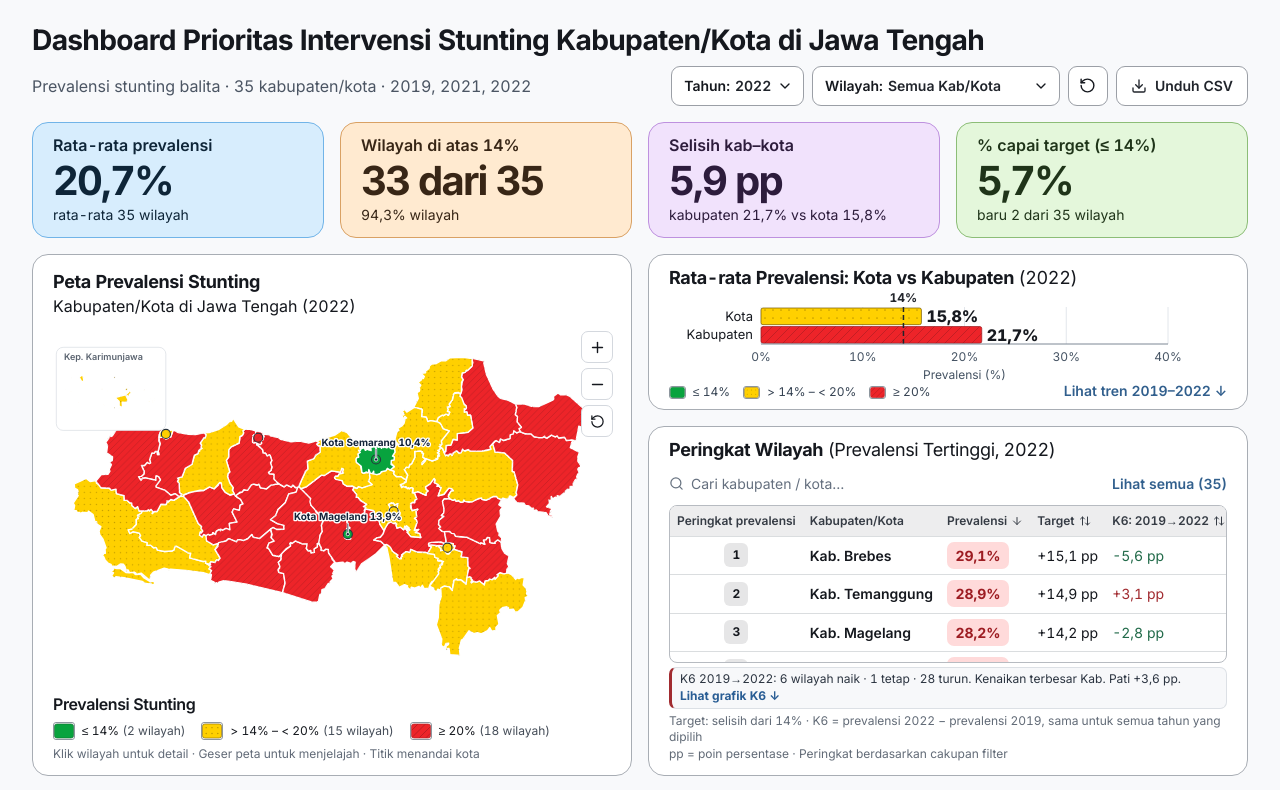
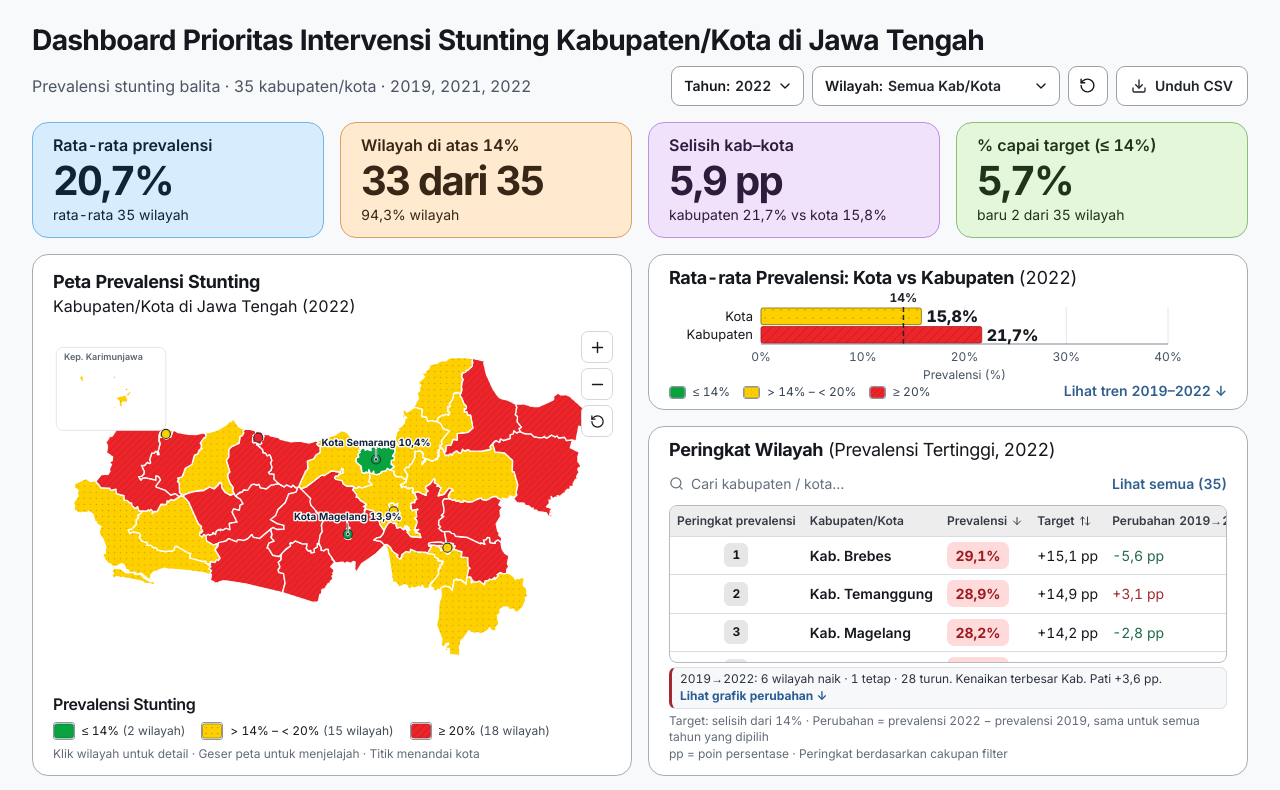
Before and after one commit to Ferdiana07/Dashboard-Prevelensi-Stunting-Jawa-Tengah, a React (Vite) app: page / in a window 1280 px wide. Shown: the top 790 px of the page. Built offline with nearby package versions, Linux system fonts and the light colour scheme.

Commit message:
Polish UI 4: Drop the K6 code from every visible text and aria-label

```diff
--- a/src/App.tsx
+++ b/src/App.tsx
@@ -49,7 +49,7 @@ export default function App() {
   // because the detail panel opens above the chart, outside the user's view.
   function selectFromK6(code: string) {
     setSelected(code)
-    setAnnouncement(`Detail ${areas.find(row => row.code === code)?.name ?? code} ditampilkan di atas grafik K6`)
+    setAnnouncement(`Detail ${areas.find(row => row.code === code)?.name ?? code} ditampilkan di atas grafik perubahan`)
   }
   function showDetails(event: React.MouseEvent) {
     event.preventDefault()
--- a/src/components/K6Chart.tsx
+++ b/src/components/K6Chart.tsx
@@ -90,9 +90,9 @@ export function K6Chart({ all, scope, scopeLabel, selected, onSelect, detailName
   const zero = g?.x(0) ?? 0
   const top = (index: number) => g!.header + index * g!.rowHeight
   return <section className="panel k6-panel" aria-labelledby="k6-title">
-    <div className="k6-heading"><div><h2 id="k6-title" tabIndex={-1}>Perubahan Prevalensi 2019→2022 (K6)</h2><p>Menjawab CBQ 2: wilayah yang naik atau turunnya paling lambat. Diurutkan dari kenaikan terbesar.</p></div>{detailName && <a className="k6-detail-link" href="#details-title" onClick={onShowDetails}>Detail {detailName} ↑</a>}</div>
+    <div className="k6-heading"><div><h2 id="k6-title" tabIndex={-1}>Perubahan Prevalensi 2019→2022</h2><p>Menjawab CBQ 2: wilayah yang naik atau turunnya paling lambat. Diurutkan dari kenaikan terbesar.</p></div>{detailName && <a className="k6-detail-link" href="#details-title" onClick={onShowDetails}>Detail {detailName} ↑</a>}</div>
     <div className="k6-body">
-      <aside className="k6-side" aria-label="Ringkasan arah perubahan K6">
+      <aside className="k6-side" aria-label="Ringkasan arah perubahan">
         <div className="k6-cards">
           <K6Card kind="up" title="Naik" count={groups.up.length} detail={groups.up[0] ? `Terbesar: ${groups.up[0].name} ${signed(groups.up[0].change)}` : 'Tidak ada wilayah yang naik'} />
           <K6Card kind="flat" title="Tetap" count={groups.flat.length} detail={groups.flat.length ? groups.flat.map(e => `${e.name} ${signed(0)}`).join(', ') : 'Tidak ada wilayah yang tetap'} />
--- a/src/components/RankingTable.tsx
+++ b/src/components/RankingTable.tsx
@@ -1,6 +1,6 @@
 import { useEffect, useMemo, useRef, useState } from 'react'
 import { ArrowDown, ArrowUp, ArrowUpDown, Search } from 'lucide-react'
-import { category, CATEGORIES, k6Entries, K6_LABEL, k6Change, K6_NOTE, k6SummaryText, prevalenceRank, rankingTitle, TARGET } from '../lib/calculations'
+import { category, CATEGORIES, k6Entries, k6Change, K6_NOTE, k6SummaryText, prevalenceRank, rankingTitle, TARGET } from '../lib/calculations'
 import { percent, signed } from '../lib/format'
 import type { Scope, StuntingRow, Year } from '../types'
 
@@ -54,7 +54,7 @@ export function RankingTable({ rows, all, year, scope, selected, onSelect }: Pro
     <h2 id="ranking-title">Peringkat Wilayah <span>({rankingTitle(sort, descending, year)})</span></h2>
     <div className="table-toolbar"><div className="search-wrap"><Search size={15} aria-hidden="true" /><input aria-label="Cari wilayah" placeholder="Cari kabupaten / kota…" value={query} onChange={e => setQuery(e.target.value)} /></div>{rows.length > DEFAULT_ROWS && <button className="text-button" onClick={() => setShowAll(!showAll)}>{showAll ? `Tampilkan ${DEFAULT_ROWS} besar` : `Lihat semua (${rows.length})`}</button>}</div>
     <div ref={scroller} className={`table-scroll ${showAll ? 'expanded' : ''}`} tabIndex={0} aria-label="Tabel peringkat wilayah, dapat digulir">
-      <table><thead><tr><th scope="col" className="rank-col">Peringkat prevalensi</th><th scope="col">Kabupaten/Kota</th><th scope="col" aria-sort={sort === 'prevalence' ? descending ? 'descending' : 'ascending' : 'none'}><button onClick={() => sortBy('prevalence')}>Prevalensi {sortIcon('prevalence')}</button></th><th scope="col" aria-sort={sort === 'target' ? descending ? 'descending' : 'ascending' : 'none'}><button onClick={() => sortBy('target')} title="Selisih prevalensi terhadap target 14%">Target {sortIcon('target')}</button></th><th scope="col" aria-sort={sort === 'change' ? descending ? 'descending' : 'ascending' : 'none'}><button onClick={() => sortBy('change')} title="Prevalensi 2022 dikurangi prevalensi 2019, tidak bergantung pada tahun yang dipilih">{K6_LABEL} {sortIcon('change')}</button></th></tr></thead>
+      <table><thead><tr><th scope="col" className="rank-col">Peringkat prevalensi</th><th scope="col">Kabupaten/Kota</th><th scope="col" aria-sort={sort === 'prevalence' ? descending ? 'descending' : 'ascending' : 'none'}><button onClick={() => sortBy('prevalence')}>Prevalensi {sortIcon('prevalence')}</button></th><th scope="col" aria-sort={sort === 'target' ? descending ? 'descending' : 'ascending' : 'none'}><button onClick={() => sortBy('target')} title="Selisih prevalensi terhadap target 14%">Target {sortIcon('target')}</button></th><th scope="col" aria-sort={sort === 'change' ? descending ? 'descending' : 'ascending' : 'none'}><button onClick={() => sortBy('change')} title="Prevalensi 2022 dikurangi prevalensi 2019, tidak bergantung pada tahun yang dipilih"><span className="th-line">Perubahan</span> <span className="th-line">2019→2022</span> {sortIcon('change')}</button></th></tr></thead>
         <tbody>{visible.map(row => {
           const delta = k6Change(all, row.code)
           const info = CATEGORIES[category(row.prevalence)]
@@ -64,7 +64,7 @@ export function RankingTable({ rows, all, year, scope, selected, onSelect }: Pro
         })}</tbody>
       </table>{!filtered.length && <div className="empty-state">Tidak ada wilayah yang cocok dengan “{query}”. <button className="text-button" onClick={() => setQuery('')}>Hapus pencarian</button></div>}
     </div>
-    <p className="k6-summary">{k6SummaryText(k6, scope)} <a href="#k6-title">Lihat grafik K6 ↓</a></p>
+    <p className="k6-summary">{k6SummaryText(k6, scope)} <a href="#k6-title">Lihat grafik perubahan ↓</a></p>
     <p className="table-note">Target: selisih dari 14% · {K6_NOTE}<br />pp = poin persentase · Peringkat berdasarkan cakupan filter</p>
   </section>
 }
--- a/src/lib/calculations.ts
+++ b/src/lib/calculations.ts
@@ -35,8 +35,8 @@ export function valueAt(rows: StuntingRow[], code: string, year: number) {
   return rows.find(row => row.code === code && row.year === year)?.prevalence ?? null
 }
 // K6 is always the 2019 to 2022 change, whatever year is selected.
-export const K6_LABEL = 'K6: 2019→2022'
-export const K6_NOTE = 'K6 = prevalensi 2022 − prevalensi 2019, sama untuk semua tahun yang dipilih'
+export const K6_LABEL = 'Perubahan 2019→2022'
+export const K6_NOTE = 'Perubahan = prevalensi 2022 − prevalensi 2019, sama untuk semua tahun yang dipilih'
 export function k6Change(rows: StuntingRow[], code: string) {
   const start = valueAt(rows, code, 2019)
   const end = valueAt(rows, code, 2022)
@@ -67,9 +67,9 @@ export function k6SummaryText(entries: K6Entry[], scope: Scope) {
   const { up, flat, down } = k6Groups(entries)
   const noun = scopeNoun(scope)
   const counts = `${up.length} ${noun} naik${flat.length ? ` · ${flat.length} tetap` : ''} · ${down.length} turun`
-  if (up.length) return `K6 2019→2022: ${counts}. Kenaikan terbesar ${up[0].name} ${signed(up[0].change)}.`
-  if (down.length && down.length === entries.length) return `K6 2019→2022: semua ${entries.length} ${noun} turun. Penurunan paling lambat ${down[0].name} ${signed(down[0].change)}.`
-  return `K6 2019→2022: tidak ada ${noun} yang naik${flat.length ? ` · ${flat.length} tetap` : ''} · ${down.length} turun.`
+  if (up.length) return `2019→2022: ${counts}. Kenaikan terbesar ${up[0].name} ${signed(up[0].change)}.`
+  if (down.length && down.length === entries.length) return `2019→2022: semua ${entries.length} ${noun} turun. Penurunan paling lambat ${down[0].name} ${signed(down[0].change)}.`
+  return `2019→2022: tidak ada ${noun} yang naik${flat.length ? ` · ${flat.length} tetap` : ''} · ${down.length} turun.`
 }
 // The heading follows the active sort so the title never contradicts the row order.
 export function rankingTitle(sort: 'prevalence' | 'target' | 'change', descending: boolean, year: Year) {
--- a/src/styles/index.css
+++ b/src/styles/index.css
@@ -118,7 +118,7 @@ input::placeholder { color: #65707f; opacity: 1; }
 table { width: 100%; border-collapse: collapse; text-align: left; white-space: nowrap; font-size: 12px; }
 thead { background: #ededee; }
 thead th { padding: 10px 7px; color: #353b44; font-size: 10px; font-weight: 650; position: sticky; top: 0; z-index: 1; background: #ededee; }
-thead button { display: inline-flex; gap: 4px; align-items: center; background: none; border: none; padding: 0; font-size: inherit; font-weight: inherit; min-height: 20px; }
+thead button { display: inline-flex; text-align: left; gap: 4px; align-items: center; background: none; border: none; padding: 0; font-size: inherit; font-weight: inherit; min-height: 20px; }
 thead th:first-child, tbody td:first-child { text-align: center; width: 45px; }
 tbody th, tbody td { padding: 7px; border-top: 1px solid #dadddf; height: 45px; }
 tbody th { font-weight: 550; }
@@ -139,6 +139,7 @@ tbody .appended-row td, tbody .appended-row th { border-top: 2px dashed #9fb3c8;
 .change-up { color: #a12b30; }
 .change-down { color: #216a49; }
 .muted { color: #68717d; }
+.th-line { display: block; line-height: 1.25; }
 .table-note { font-size: 9px; line-height: 1.65; color: #626b77; margin-top: 9px; }
 .k6-summary { margin-top: 9px; padding: 6px 10px; border: 1px solid #dce0e5; border-left: 3px solid #a12b30; border-radius: 7px; background: #f7f8fa; font-size: 11px; line-height: 1.45; color: #2b3440; }
 .k6-summary a { white-space: nowrap; font-weight: 650; }
```
